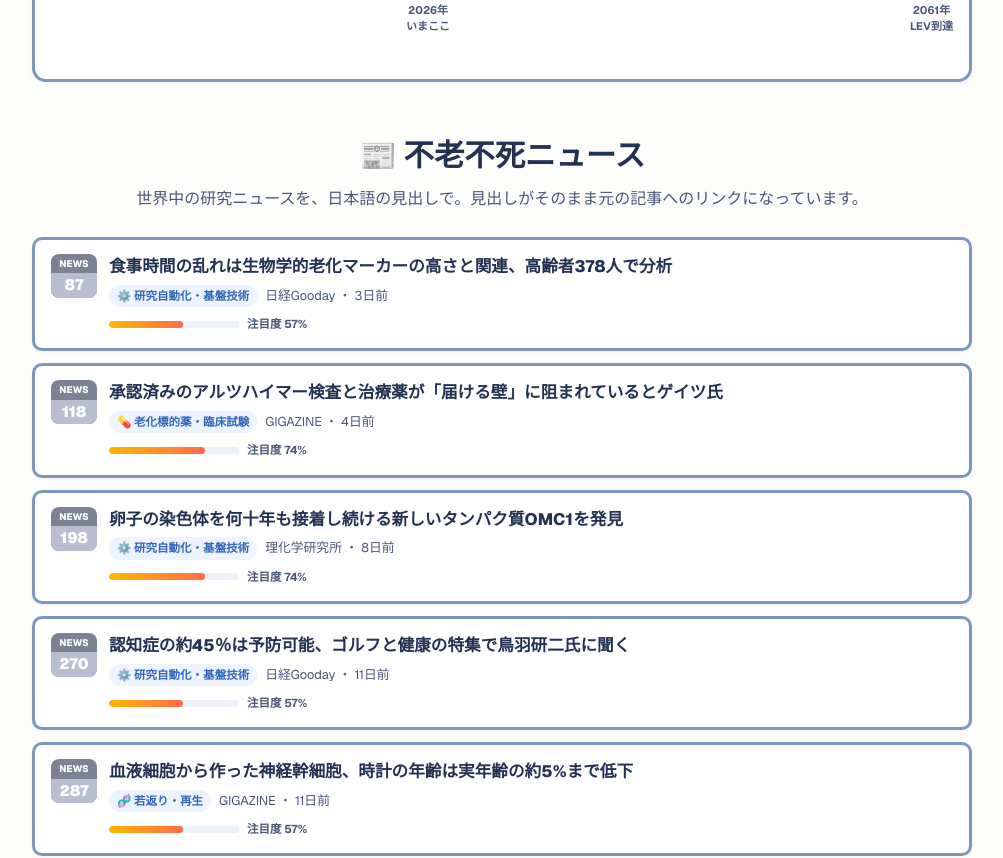
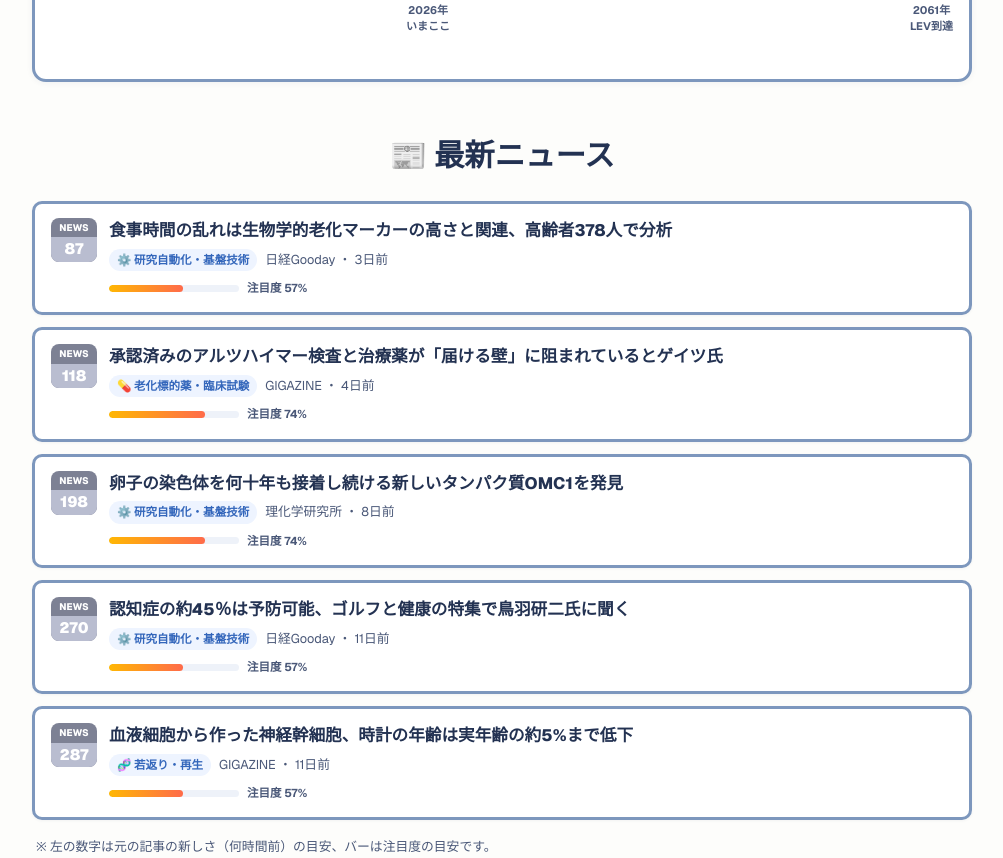
Before and after one commit to mikoshi092/immortality-countdown, a Next.js app: page /ja in a window 1280 px wide. Shown: the part 1380-2238 px from the top of the page, without its empty margins (138-1141 px from the left). Built offline with nearby package versions, Linux system fonts and the light colour scheme.

Commit message:
News brand correction to Latest News, remove news explainer deks, tidy see-all link

```diff
--- a/app/ja/news/page.tsx
+++ b/app/ja/news/page.tsx
@@ -10,7 +10,7 @@ import { newsIndexHreflang, newsRssPath } from "@/lib/article-seo";
 import { newsFaceArticles, toNewsRows } from "@/lib/news-rows";
 import { SITE_NAME, SITE_URL } from "@/lib/site";
 
-const title = "不老不死ニュース | Immortality Countdown";
+const title = "最新ニュース | Immortality Countdown";
 const description =
   "世界中の長寿研究ニュースを、日本語の見出しで紹介します。見出しがそのまま元の記事へのリンクになっています。";
 
@@ -53,10 +53,7 @@ export default function JapaneseNewsIndexPage() {
     <main lang="ja" className="min-h-screen bg-[#fdfdfb] leading-[1.75] text-[#233252]">
       <SiteHeader />
       <div className="mx-auto max-w-[1080px] px-5 pb-[60px]">
-        <h1 className="mt-3.5 text-[1.6rem] font-extrabold">📰 不老不死ニュース</h1>
-        <p className="mt-1 text-[0.95rem] text-[#4a5878]">
-          世界中の不老不死ニュースを、日本語の見出しで。見出しがそのまま元の記事へのリンクです。
-        </p>
+        <h1 className="mt-3.5 text-[1.6rem] font-extrabold">📰 最新ニュース</h1>
         <p className="mt-1 text-[0.9rem]">
           <Link href={newsRssPath("ja")} className={`font-bold text-[#00a8a8] hover:underline ${FOCUS_RING}`}>
             {ui.rssLabel} →
--- a/app/ja/page.tsx
+++ b/app/ja/page.tsx
@@ -221,20 +221,7 @@ export default function JapaneseLandingPage() {
             first-time visitor still learns the site has news. */}
         {latestRows.length > 0 ? (
         <section className="pt-[52px]">
-          <SectionHeading
-            title="📰 不老不死ニュース"
-            sub={
-              <Phrases
-                parts={[
-                  "世界中の研究ニュースを、",
-                  "日本語の見出しで。",
-                  "見出しがそのまま",
-                  "元の記事への",
-                  "リンクになっています。",
-                ]}
-              />
-            }
-          />
+          <SectionHeading title="📰 最新ニュース" />
           <div className="mt-6">
             <RtNewsList
               rows={latestRows}
@@ -247,7 +234,7 @@ export default function JapaneseLandingPage() {
               href="/ja/news"
               className={`inline-block font-extrabold text-[#00a8a8] hover:underline ${FOCUS_RING}`}
             >
-              ニュース一覧をすべて見る →
+              ニュース一覧を見る →
             </Link>
           </div>
         </section>
@@ -257,7 +244,7 @@ export default function JapaneseLandingPage() {
               href="/ja/news"
               className={`text-[0.95rem] font-bold text-[#4a5878] hover:text-[#00a8a8] hover:underline ${FOCUS_RING}`}
             >
-              不老不死ニュースは準備中です →
+              最新ニュースは準備中です →
             </Link>
           </section>
         )}
--- a/app/news/page.tsx
+++ b/app/news/page.tsx
@@ -10,7 +10,7 @@ import { newsIndexHreflang, newsRssPath } from "@/lib/article-seo";
 import { newsFaceArticles, toNewsRows } from "@/lib/news-rows";
 
 export const metadata: Metadata = {
-  title: "Immortality News | Immortality Countdown",
+  title: "Latest News | Immortality Countdown",
   description:
     "Longevity research news from around the world. Each headline links straight to the original article.",
   alternates: {
@@ -39,11 +39,7 @@ export default function NewsIndexPage() {
     <main className="min-h-screen bg-[#fdfdfb] leading-[1.75] text-[#233252]">
       <SiteHeader />
       <div className="mx-auto max-w-[1080px] px-5 pb-[60px]">
-        <h1 className="mt-3.5 text-[1.6rem] font-extrabold">📰 Immortality News</h1>
-        <p className="mt-1 text-[0.95rem] text-[#4a5878]">
-          Longevity news from around the world. Each headline links straight to the
-          original article.
-        </p>
+        <h1 className="mt-3.5 text-[1.6rem] font-extrabold">📰 Latest News</h1>
         <p className="mt-1 text-[0.9rem]">
           <Link href={newsRssPath("en")} className={`font-bold text-[#00a8a8] hover:underline ${FOCUS_RING}`}>
             {ui.rssLabel} →
--- a/app/page.tsx
+++ b/app/page.tsx
@@ -222,10 +222,7 @@ export default function Home() {
             first-time visitor still learns the site has news. */}
         {latestRows.length > 0 ? (
         <section className="pt-[52px]">
-          <SectionHeading
-            title="📰 Immortality News"
-            sub="Research news from around the world. Each headline links straight to the original article."
-          />
+          <SectionHeading title="📰 Latest News" />
           <div className="mt-6">
             <RtNewsList
               rows={latestRows}
@@ -238,7 +235,7 @@ export default function Home() {
               href="/news"
               className={`inline-block font-extrabold text-[#00a8a8] hover:underline ${FOCUS_RING}`}
             >
-              See all news →
+              See the news list →
             </Link>
           </div>
         </section>
--- a/components/NewsSection.tsx
+++ b/components/NewsSection.tsx
@@ -103,7 +103,7 @@ export default function NewsSection({ items }: { items: NewsItem[] }) {
                     href="/news"
                     className={`font-semibold text-[#2f766d] ${FOCUS_RING}`}
                   >
-                    Immortality News →
+                    Latest News →
                   </Link>
                 </p>
               </div>
--- a/lib/article-copy.ts
+++ b/lib/article-copy.ts
@@ -29,7 +29,7 @@ export const ARTICLE_UI = {
     modelNote:
       "The LEV model is re-evaluated about twice a year, or sooner after an extraordinary event. A typical research article does not change the countdown.",
     readSource: "Read the primary source",
-    backToList: "Back to Immortality News",
+    backToList: "Back to Latest News",
     otherLanguage: "日本語で読む",
     studyDesign: "Study design",
     population: "Population / model",
@@ -39,9 +39,7 @@ export const ARTICLE_UI = {
     limitations: "Limitations",
     trialPhase: "Trial phase",
     resultStatus: "Result status",
-    listTitle: "Immortality News",
-    listDek:
-      "Longevity research news from around the world. Each headline links straight to the original article.",
+    listTitle: "Latest News",
     listEmpty: "No research updates currently meet the publication criteria.",
     rssLabel: "RSS",
     englishField: "",
@@ -70,8 +68,6 @@ export const ARTICLE_UI = {
     trialPhase: "試験相",
     resultStatus: "結果の位置づけ",
     listTitle: "最新ニュース",
-    listDek:
-      "世界中の長寿研究ニュースを、日本語の見出しで紹介します。見出しがそのまま元の記事へのリンクになっています。",
     listEmpty: "現在、公開基準を満たす新しい研究情報はありません。",
     rssLabel: "RSS",
     englishField: "（英語）",
--- a/lib/nav.ts
+++ b/lib/nav.ts
@@ -6,7 +6,7 @@ export const NAV_LINKS = [
   { label: "Methodology", href: "/methodology" },
   { label: "Eight Fields", href: "/fields" },
   { label: "The Model", href: "/model" },
-  { label: "Immortality News", href: "/news" },
+  { label: "Latest News", href: "/news" },
   { label: "About", href: "/about" },
 ] as const;
 
--- a/lib/rss.ts
+++ b/lib/rss.ts
@@ -26,7 +26,7 @@ export function buildNewsRss(locale: SiteLocale, articles: Article[]): string {
   const title =
     locale === "ja"
       ? `${SITE_NAME} 最新ニュース`
-      : `${SITE_NAME} Immortality News`;
+      : `${SITE_NAME} Latest News`;
   const description =
     locale === "ja"
       ? "長寿研究の更新情報を、要点と限界に分けて紹介します。詳細は各記事末尾の一次資料をご確認ください。"
```
